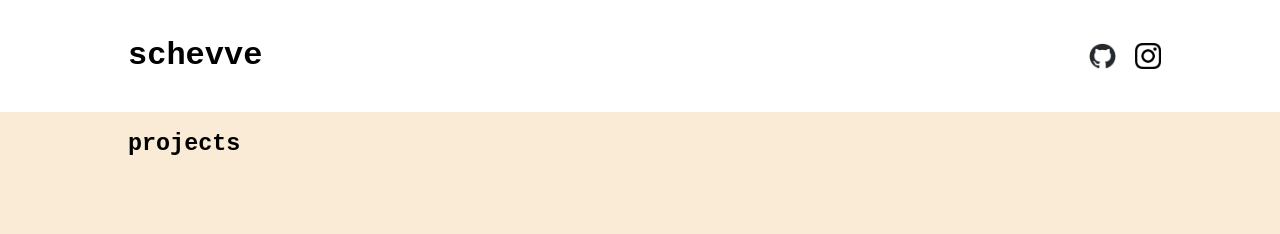
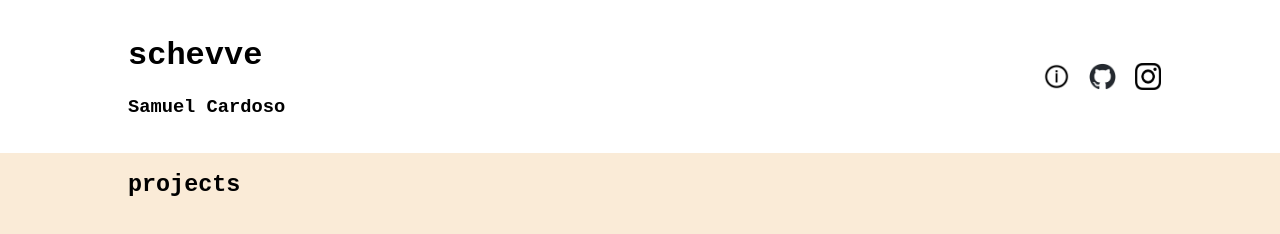
Before and after one commit to schevve/schevve.github.io, a plain HTML site: page index.html in a window 1280 px wide. Drawn offline with Linux system fonts and the light colour scheme.

Commit message:
modified index.html (added about button)

```diff
--- a/index.html
+++ b/index.html
@@ -10,14 +10,18 @@
       <div class="header-content">
         <div class="headerhalf">
           <h1>schevve</h1>
+          <h3>Samuel Cardoso</h3>
         </div>
         <div class="headerhalf contacts">
           <h1>
+            <a href="/about.html" target="_blank">
+              <input class="about-button" type="image" title="About" src="static/info.png"/>
+            </a>
             <a href="https://github.com/schevve" target="_blank">
-              <input class="contacts-button" type="image" src="static/github-mark.png"/>
+              <input class="about-button" type="image" title="GitHub" src="static/github-mark.png"/>
             </a>
             <a href="https://instagram.com/samuelschewe" target="_blank">
-              <input class="contacts-button" type="image" src="static/Instagram_Glyph_Black.png"/>
+              <input class="about-button" type="image" title="Instagram" src="static/Instagram_Glyph_Black.png"/>
             </a>
           </h1>
         </div>
--- a/styles.css
+++ b/styles.css
@@ -23,6 +23,7 @@ body{
     padding-top:1em;
     padding-bottom:1em;
     display: inline-block;
+    vertical-align: middle;
 }
 .projects-table{
     width: 80%;
@@ -32,7 +33,7 @@ body{
 .contacts{
     text-align: right;
 }
-.contacts-button{
+.about-button{
     width: 2em;
     vertical-align: middle;
 }
```
Also changed, not shown: static/info.png (added), 1 other file.
